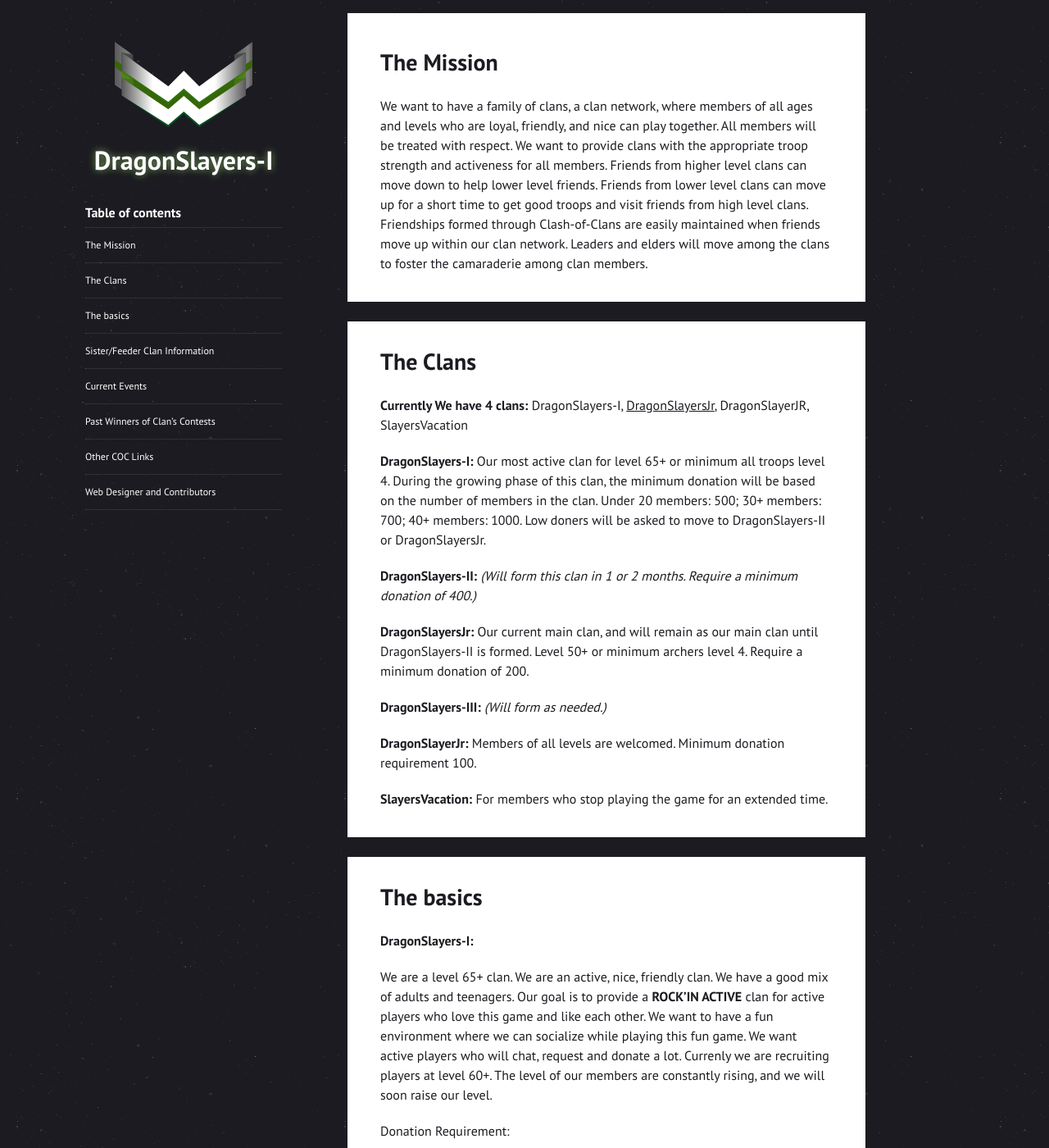
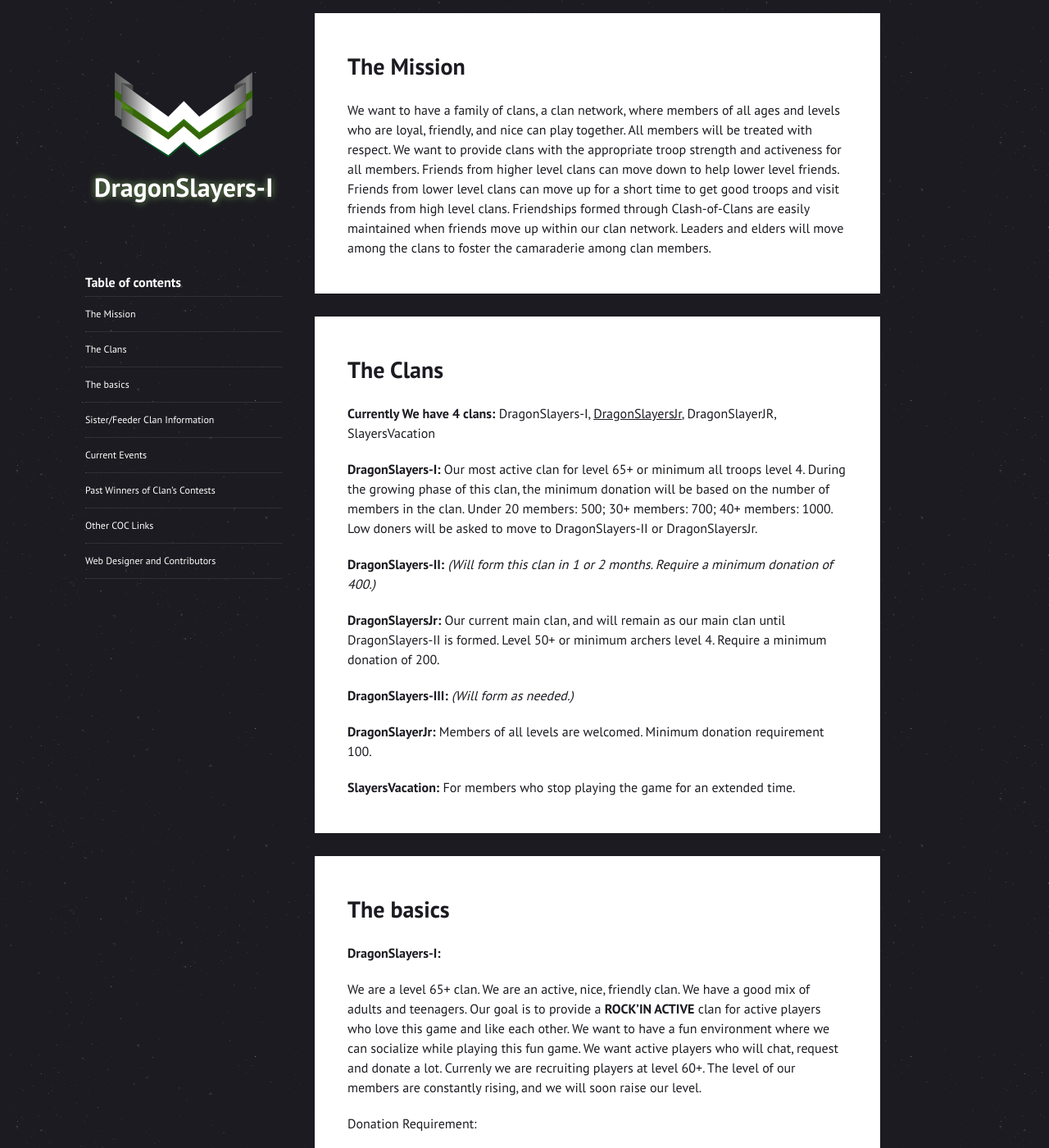
Before and after one commit to himedlooff/proto-clashers, a Jekyll site: the page built from index.md, in a window 1280 px wide and 1400 px high. Shown: the whole window at 82% size. Built offline with Jekyll 4.4.1, drawn with Linux system fonts in a browser that asks for light colours.

Commit message:
More layout tweaking.

```diff
--- a/_layouts/default.html
+++ b/_layouts/default.html
@@ -21,8 +21,7 @@
         <div class="wrapper">
 
           <header role="banner">
-            <!-- <img src="assets/img/shield-wrapped-shape.svg" alt=""> -->
-            <h1><span>{{ page.title }}</span></h1>
+            <h1><img src="assets/img/stripe-double-metallic.svg" alt=""> {{ page.title }}</h1>
           </header>
 
           <!-- NAV GOES HERE -->
--- a/assets/css/main.css
+++ b/assets/css/main.css
@@ -12,11 +12,6 @@
     background: #1C1B21;
     background-image: url('../img/stardust_@2X.png');
     background-size: 400px;
-    /*background-image: url('../img/stripe-large.svg');
-    background-repeat: no-repeat;
-    background-position: -50px 2.5em;
-    background-attachment: fixed;
-    background-size: 350px;*/
     color: #1C1B21;
 }
 
@@ -34,22 +29,15 @@
 }
 
 [role="banner"] h1 {
-    padding-top: 120px;
-    background-image: url('../img/stripe-double-metallic.svg');
-    background-repeat: no-repeat;
-    background-size: 70%;
-    background-position: center top;
+    max-width: 280px;
+    margin: 1.5em auto 2em;
+    text-align: center;
     font-size: 32px;
-    text-align: center;
     text-shadow: 0 0 2px #1C1B21, 0 0 8px #7CAB5C;
 }
 
 [role="banner"] h1 img {
-    vertical-align: middle;
-    width: 1.142857143em; /* 32 / 28 */
-    height: 1.142857143em; /* 32 / 28 */
-    margin-right: 0.285714286em; /* 8 / 28 */
-    margin-left: -46px; /* 8 / 28 */
+    width: 70%;
 }
 
 .wrapper {
@@ -66,9 +54,8 @@
     clear: both;
 }
 
-.l-main {
-    /*background-image: url('../img/subtle_white_feathers_@2X.png');
-    background-size: 300px;*/
+[role="main"] > .wrapper {
+    padding: 1em 0 0;
 }
 
 .token {
@@ -82,6 +69,10 @@
     background: #666;
     border-radius: 2px;
     text-align: center;
+}
+
+a.token {
+    text-decoration: none;
 }
 
 .token__dark {
@@ -133,37 +124,12 @@
     border-top-right-radius: 0;
 }
 
-.stripe-container {
-    display: block;
-    position: relative;
-    width: 100%;
-    padding-bottom: 70%;
-}
-
-.stripe {
-  display: block;
-  position: absolute;
-  top: 0;
-  left: 0;
-  width: 100%;
-  height: 100%;
-}
-
-.stripe_bg {
-    opacity: 0.5;
-}
-
-[role="main"] > .wrapper {
-    padding-top: 1em;
-    padding-bottom: 0;
-}
-
 .post-label {
     font-size: 1em;
 }
 
 .post-content {
-    padding: 1em 2.5em 2em;
+    padding: 1em 1em 2em;
      -ms-word-break: break-all;
          word-break: break-all;
 
@@ -177,17 +143,14 @@
 }
 
 .post-content h1 {
-    /*display: inline-block;*/
-    margin: 1.25em -1em 0.714285714em 0; /* 35 / 28, 20 / 28 */
-    padding-top: 1em;
-    padding-left: 1.428571429em;
-    margin: 1.25em -1.428571429em 0.142857143em; /* 35 / 28, 4 / 28, 40 / 28 */
-    border-top: 24px solid #1C1B21;
-    /*text-shadow: -1px 1px 0 #fff, -2px 2px 0 rgba(0,0,0,0.15);*/
+    padding-top: 1.571428571em; /* 44 / 28 */
+    padding-left: 1.428571429em; /* 35 / 28 */
+    margin: 0 -1.428571429em; /* 35 / 28 */
+    border-top: 1em solid #1C1B21;
 }
 
 .post-content h1:first-child {
-    margin-top: -5px;
+    padding-top: 1em;
     border-top: none;
 }
 
@@ -209,10 +172,6 @@
     list-style-type: none;
 }
 
-/*.post-nav-list_item {
-    background: rgba(0,0,0,0.25);
-}*/
-
 .post-nav-list_item_link {
     display: block;
     padding: 1em 0;
@@ -223,9 +182,9 @@
 }
 
 .toc-nav-jump-link {
-    padding-bottom: 2.125em; /* 34 / 16 = 2.375 */
-    margin-top: 2.125em; /* 34 / 16 = 2.375 */
-    border-bottom: 1px solid #ccc;
+    padding: 2.125em 0; /* 34 / 16 = 2.375 */
+    margin: 2.125em -1em 0; /* 34 / 16 = 2.375 */
+    background: #eee;
     text-align: center;
 }
 
@@ -273,10 +232,6 @@
     color: #fff;
 }
 
-a.token {
-    text-decoration: none;
-}
-
 .history-latest-label {
     display: block;
 }
@@ -314,30 +269,44 @@
         padding: 2.5em;
     }
 
+    .l-main {
+        display: block;
+        width: 60%;
+        float: right;
+    }
+
     .l-main .wrapper {
         padding-right: 14em;
-    }
-
-    .l-main {
-        display: block;
-        width: 70%;
-        /*padding-left: 30%;*/
-        float: right;
-        /*box-shadow: -5px 0 7px 2px #000;*/
+        padding-right: 12%;
     }
 
     .l-side {
         display: block;
-        width: 30%;
+        width: 40%;
         height: 100%;
         /*float: left;*/
         position: fixed;
         text-align: right;
     }
 
+    .post-content {
+        padding: 1em 2.5em 2em;
+    }
+
+    .post-content h1 {
+        padding-top: 1.571428571em;
+        padding-left: 1.428571429em;
+        margin: 1.571428571em -1.428571429em 0; /* 44 / 28, 35 / 28, 40 / 28 */
+        line-height: 1.5;
+    }
+
+    .post-content h1:first-child {
+        padding-top: 1em;
+        margin-top: 0;
+    }
+
     [role="banner"],
-    #post-nav_wrapper,
-    .stripe-container {
+    #post-nav_wrapper {
         display: inline-block;
         width: 100%;
         max-width: 240px;
@@ -355,3 +324,20 @@
     }
 
 }
+
+@media screen and (min-width: 64em) { /* 1024 / 16 */
+
+    .l-main {
+        width: 70%;
+    }
+
+    .l-main .wrapper {
+        padding-right: 14em;
+        padding-right: 23%;
+    }
+
+    .l-side {
+        width: 30%;
+    }
+
+}
```
